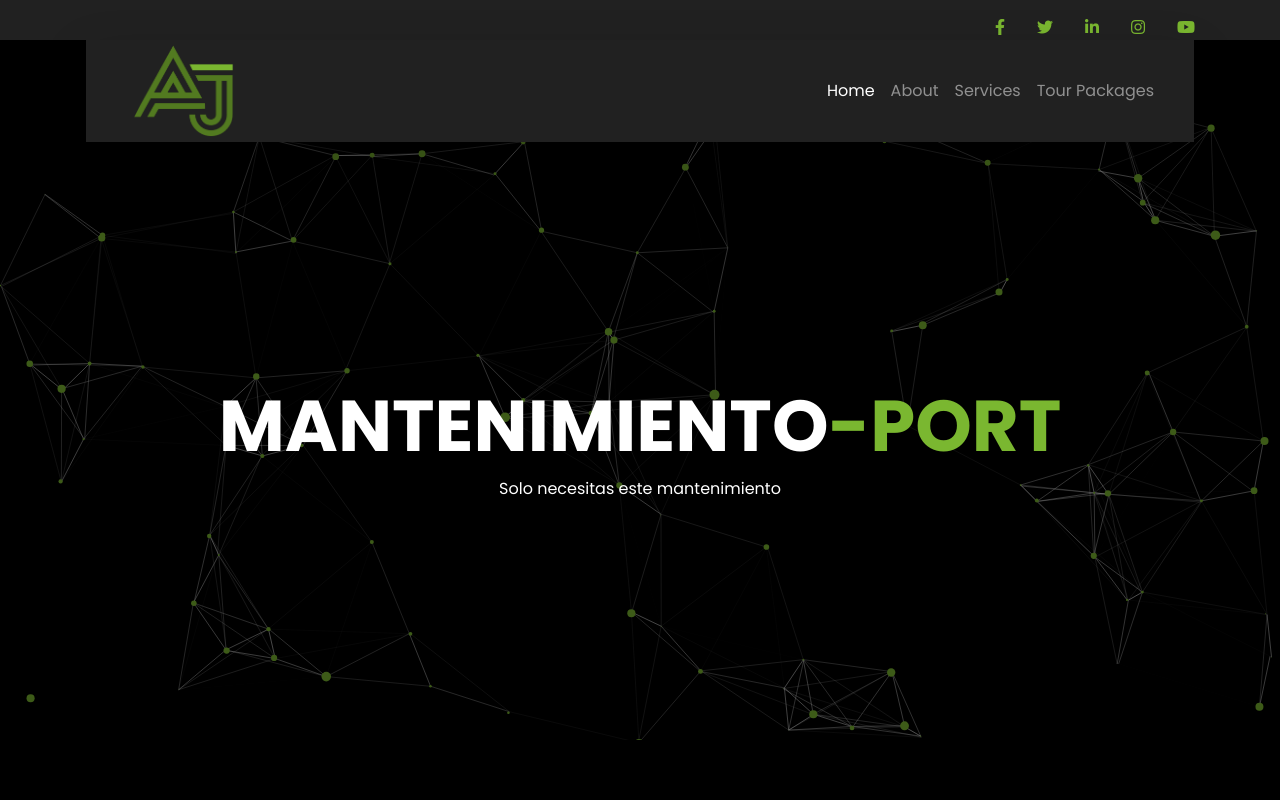
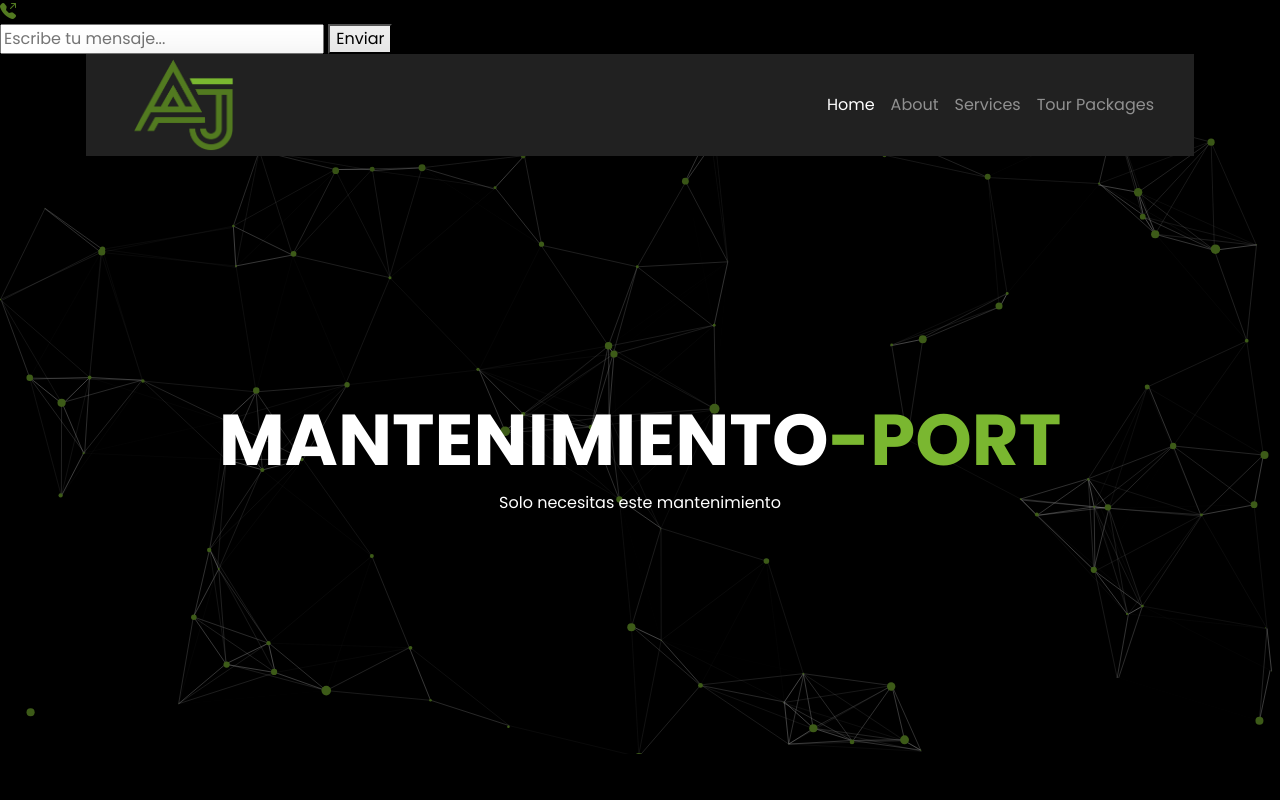
Before and after one commit to AlanJToledoB/mantenimineto-port, a plain HTML site: page index.html in a window 1280 px wide. Shown: the top 800 px of the page. Drawn offline with nearby package versions, Linux system fonts and the light colour scheme.

Commit message:
Update index.html

```diff
--- a/index.html
+++ b/index.html
@@ -21,6 +21,7 @@
     <!-- Libraries Stylesheet -->
     <link href="lib/owlcarousel/assets/owl.carousel.min.css" rel="stylesheet">
     <link href="lib/tempusdominus/css/tempusdominus-bootstrap-4.min.css" rel="stylesheet" />
+    <link rel="stylesheet" href="https://cdn.jsdelivr.net/npm/bootstrap-icons@1.10.5/font/bootstrap-icons.css">
 
     <!-- Customized Bootstrap Stylesheet -->
     <link href="css/style.css" rel="stylesheet">
@@ -36,37 +37,17 @@
         <h2></h2>
       </div>
  -->
+        <!-- Botón de WhatsApp -->
+        <a href="#" class="whatsapp-btn" id="whatsapp-btn">
+            <i class="bi bi-telephone-outbound-fill"></i>
+        </a>
 
-    <!-- Topbar Start -->
-    <div class="container-fluid bg-dark pt-3 d-none d-lg-block">
-        <div class="container">
-            <div class="row">
-                <div class="col-lg-6 text-center text-lg-left mb-2 mb-lg-0">
-                </div>
-                <div class="col-lg-6 text-center text-lg-right">
-                    <div class="d-inline-flex align-items-center">
-                        <a class="text-primary px-3" href="">
-                            <i class="fab fa-facebook-f"></i>
-                        </a>
-                        <a class="text-primary px-3" href="">
-                            <i class="fab fa-twitter"></i>
-                        </a>
-                        <a class="text-primary px-3" href="">
-                            <i class="fab fa-linkedin-in"></i>
-                        </a>
-                        <a class="text-primary px-3" href="">
-                            <i class="fab fa-instagram"></i>
-                        </a>
-                        <a class="text-primary pl-3" href="">
-                            <i class="fab fa-youtube"></i>
-                        </a>
-                    </div>
-                </div>
-            </div>
+        <div class="whatsapp-form-container" id="whatsapp-form-container">
+            <form class="whatsapp-form">
+                <input type="text" class="whatsapp-input" id="whatsapp-input" placeholder="Escribe tu mensaje...">
+                <button type="submit" class="whatsapp-send-btn">Enviar</button>
+            </form>
         </div>
-    </div>
-    <!-- Topbar End -->
-
 
     <!-- Navbar Start -->
     <div class="container-fluid position-relative">
@@ -361,7 +342,6 @@
     </div>
     <!-- Footer End -->
 
-
     <!-- Back to Top -->
     <a href="#" class="btn btn-lg btn-primary btn-lg-square back-to-top"><i class="fa fa-angle-double-up"></i></a>
 
@@ -381,6 +361,7 @@
     <!-- Contact Javascript File -->
     <script src="mail/jqBootstrapValidation.min.js"></script>
     <script src="mail/contact.js"></script>
+    <script src="js/wpp.js"></script>
 
     <!-- Template Javascript -->
     <script src="js/main.js"></script>
```
